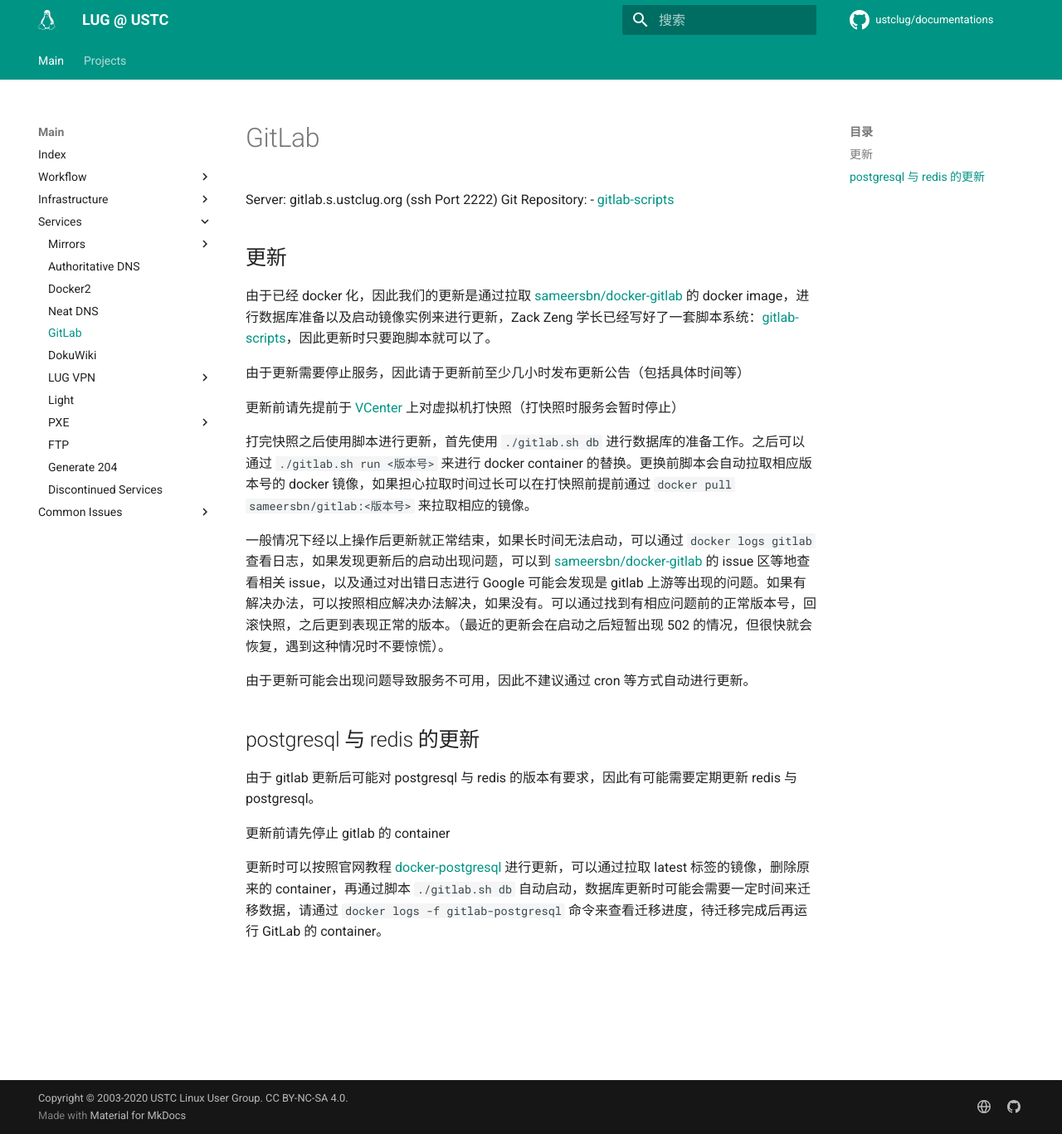
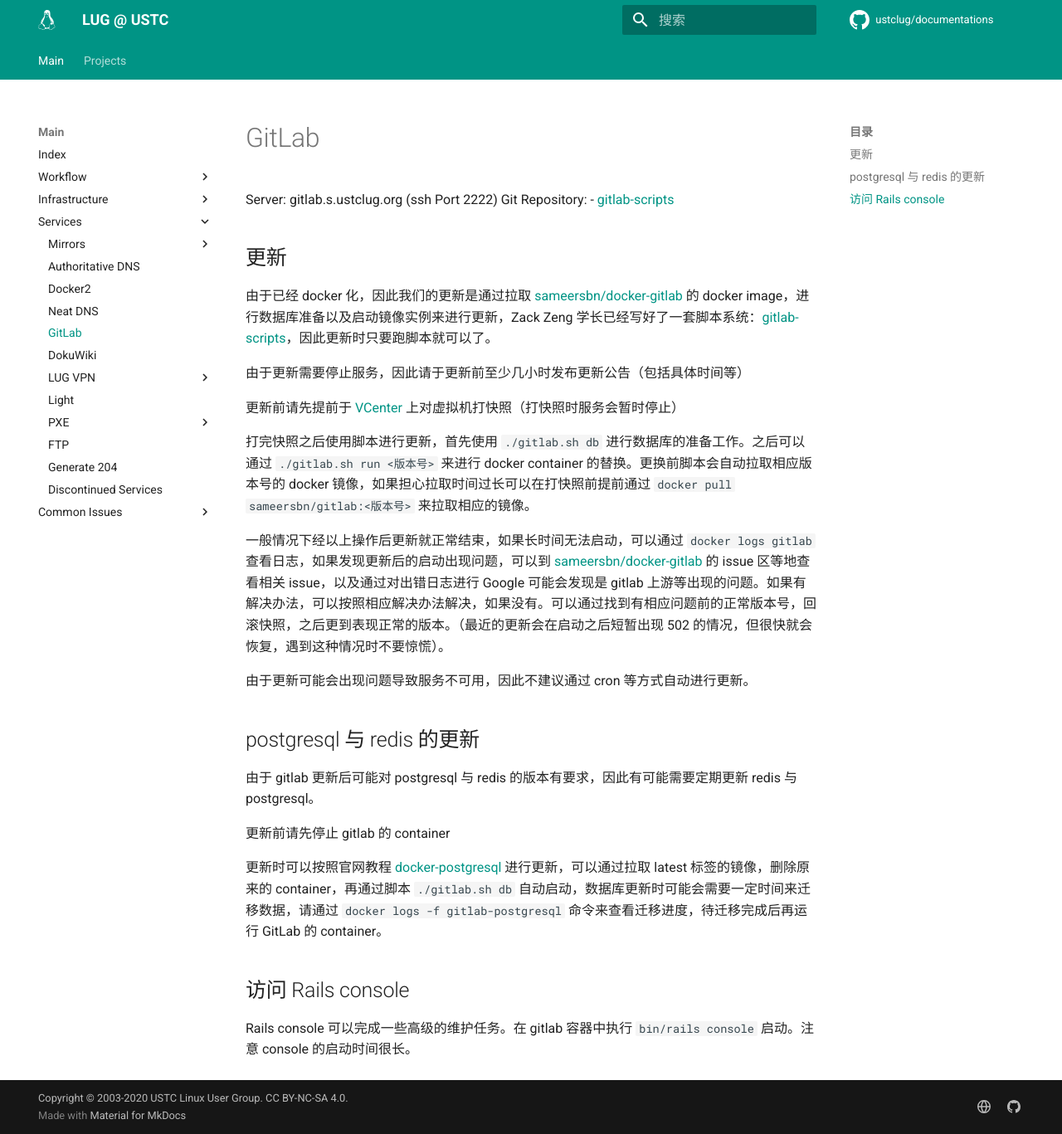
Before and after one commit to ustclug/documentations, an MkDocs documentation site: the page built from docs/services/gitlab.md, in a window 1280 px wide and 1367 px high. Shown: the whole window at 83% size. Built offline with MkDocs 1.6.1 and Material for MkDocs 9.7.7, drawn with Linux system fonts in a browser that asks for light colours; comment, search, counter and statistics services are not loaded.

Commit message:
add info about gitlab rails console

```diff
--- a/docs/services/gitlab.md
+++ b/docs/services/gitlab.md
@@ -22,3 +22,7 @@
 更新前请先停止 gitlab 的 container
 
 更新时可以按照官网教程 [docker-postgresql](https://github.com/sameersbn/docker-postgresql/blob/master/README.md) 进行更新，可以通过拉取 latest 标签的镜像，删除原来的 container，再通过脚本 `./gitlab.sh db` 自动启动，数据库更新时可能会需要一定时间来迁移数据，请通过 `docker logs -f gitlab-postgresql` 命令来查看迁移进度，待迁移完成后再运行 GitLab 的 container。
+
+## 访问 Rails console
+
+Rails console 可以完成一些高级的维护任务。在 gitlab 容器中执行 `bin/rails console` 启动。注意 console 的启动时间很长。
```
